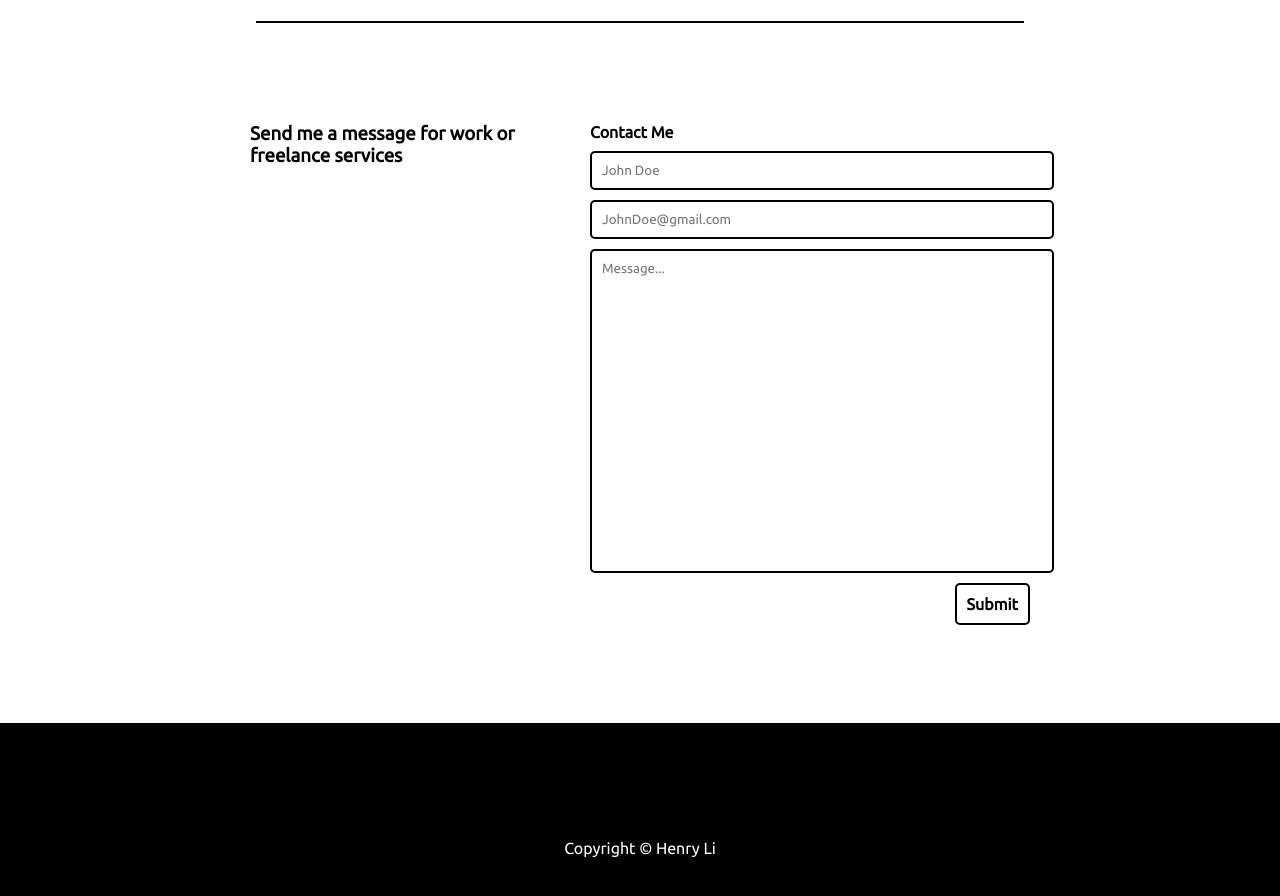
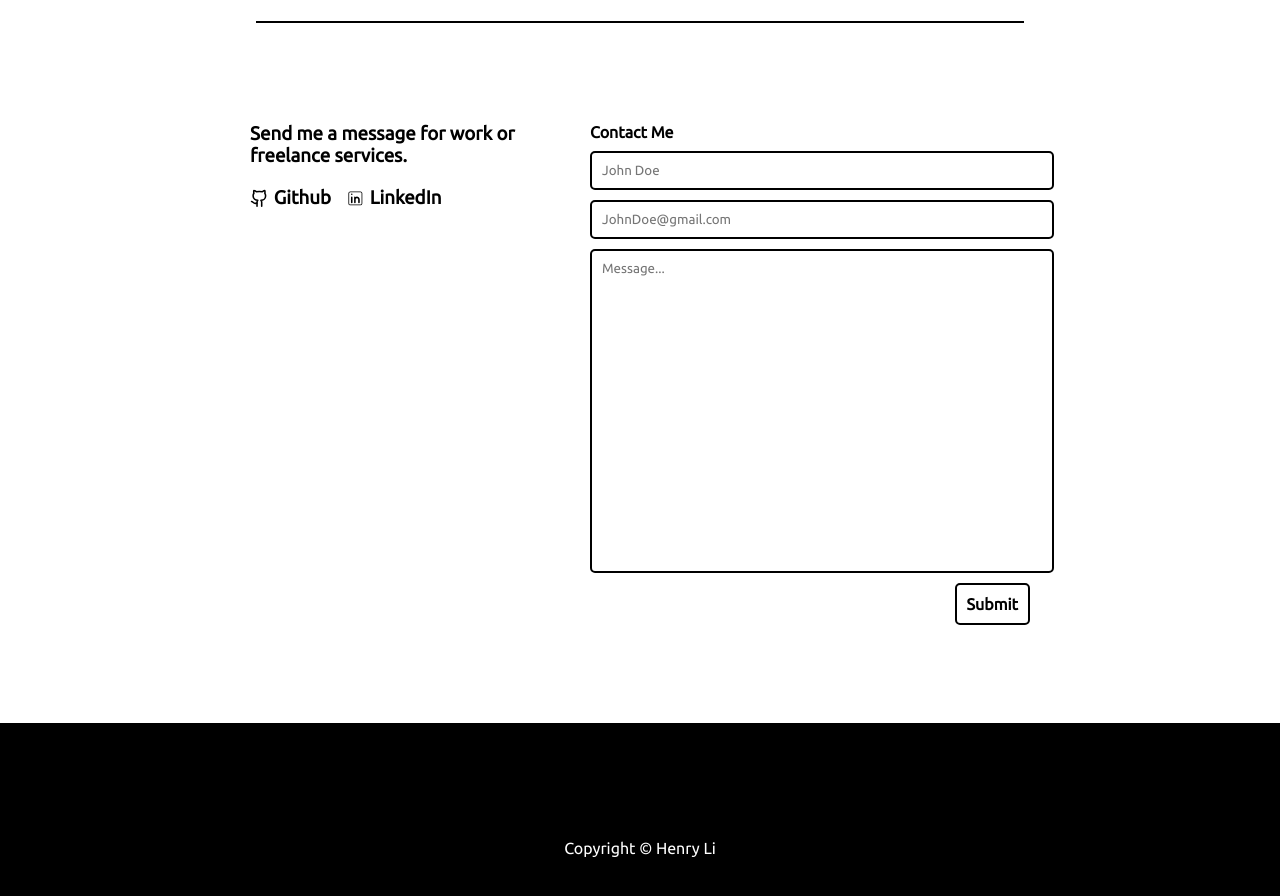
Before and after one commit to HenjiShip/Portfolio2.0, a React (Vite) app: page / in a window 1280 px wide. Shown: the part 1880-2776 px from the top of the page. Built offline with nearby package versions, Linux system fonts and the light colour scheme.

Commit message:
updated content and added more reusable components

```diff
--- /dev/null
+++ b/components/Socials.jsx
@@ -0,0 +1,26 @@
+import React from "react";
+import { LuGithub } from "react-icons/lu";
+import { CiLinkedin } from "react-icons/ci";
+
+const Socials = ({ float }) => {
+  return (
+    <div className="socials">
+      <ul>
+        <li className={float}>
+          <LuGithub style={{ paddingTop: "5px" }} />
+          <a href="https://github.com/HenjiShip" target="_blank">
+            Github
+          </a>
+        </li>
+        <li className={float}>
+          <CiLinkedin style={{ paddingTop: "5px" }} />
+          <a href="https://www.linkedin.com/in/henji/" target="_blank">
+            LinkedIn
+          </a>
+        </li>
+      </ul>
+    </div>
+  );
+};
+
+export default Socials;
--- a/pages/Contact.jsx
+++ b/pages/Contact.jsx
@@ -1,6 +1,7 @@
 import React from "react";
 import { useStateContext } from "../context/StateContext";
 import Emailme from "../components/Emailme";
+import Socials from "../components/Socials";
 
 const Contact = () => {
   const { contactScroll } = useStateContext();
@@ -8,7 +9,11 @@ const Contact = () => {
     <div className="contact">
       <div ref={contactScroll} className="container">
         <div className="inner-container">
-          <h3>Send me a message for work or freelance services</h3>
+          <h3>
+            Send me a message for work or freelance services.
+            <Socials float="float-left" />
+          </h3>
+
           <Emailme />
         </div>
       </div>
--- a/pages/Home.jsx
+++ b/pages/Home.jsx
@@ -1,6 +1,4 @@
 import React, { useEffect } from "react";
-import { LuGithub } from "react-icons/lu";
-import { CiLinkedin } from "react-icons/ci";
 import { BiDownArrowAlt } from "react-icons/bi";
 import { useStateContext } from "../context/StateContext";
 import cartSvg from "../assets/cart.svg";
@@ -11,6 +9,7 @@ import nodejsSvg from "../assets/nodejs.svg";
 import reactSvg from "../assets/react.svg";
 import trainSvg from "../assets/train.svg";
 import gitSvg from "../assets/git.svg";
+import Socials from "../components/Socials";
 
 const Home = () => {
   const { handleProjectScroll, handleContactScroll } = useStateContext();
@@ -30,20 +29,7 @@ const Home = () => {
 
   return (
     <div className="home">
-      <ul>
-        <li>
-          <LuGithub style={{ paddingTop: "5px" }} />
-          <a href="https://github.com/HenjiShip" target="_blank">
-            Github
-          </a>
-        </li>
-        <li>
-          <CiLinkedin style={{ paddingTop: "5px" }} />
-          <a href="https://www.linkedin.com/in/henji/" target="_blank">
-            LinkedIn
-          </a>
-        </li>
-      </ul>
+      <Socials float="float-right"/>
       <div className="container">
         <div className="title">
           <div style={{ height: "150px" }}></div>
--- a/src/index.scss
+++ b/src/index.scss
@@ -32,23 +32,6 @@
 
 // home SASS
 .home {
-  ul {
-    list-style-type: none;
-    margin: 0;
-    padding: 0;
-    overflow: hidden;
-    li {
-      display: flex;
-      align-items: center;
-      float: right;
-      a {
-        padding: 20px 15px 15px 5px;
-        display: block;
-        color: black;
-        text-decoration: none;
-      }
-    }
-  }
   .container {
     width: 100%;
     height: 93.5vh;
@@ -694,3 +677,43 @@
     }
   }
 }
+
+.socials {
+  ul {
+    list-style-type: none;
+    margin: 0;
+    padding: 0;
+    overflow: hidden;
+    .float-right {
+      display: flex;
+      align-items: center;
+      float: right;
+      a {
+        padding: 20px 15px 15px 5px;
+        display: block;
+        color: black;
+        text-decoration: none;
+      }
+    }
+  }
+}
+
+.socials {
+  ul {
+    list-style-type: none;
+    margin: 0;
+    padding: 0;
+    overflow: hidden;
+    .float-left {
+      display: flex;
+      align-items: center;
+      float: left;
+      a {
+        padding: 20px 15px 15px 5px;
+        display: block;
+        color: black;
+        text-decoration: none;
+      }
+    }
+  }
+}
```
Also changed, not shown: 1 other file (tests, documents, lock files or other folders).
